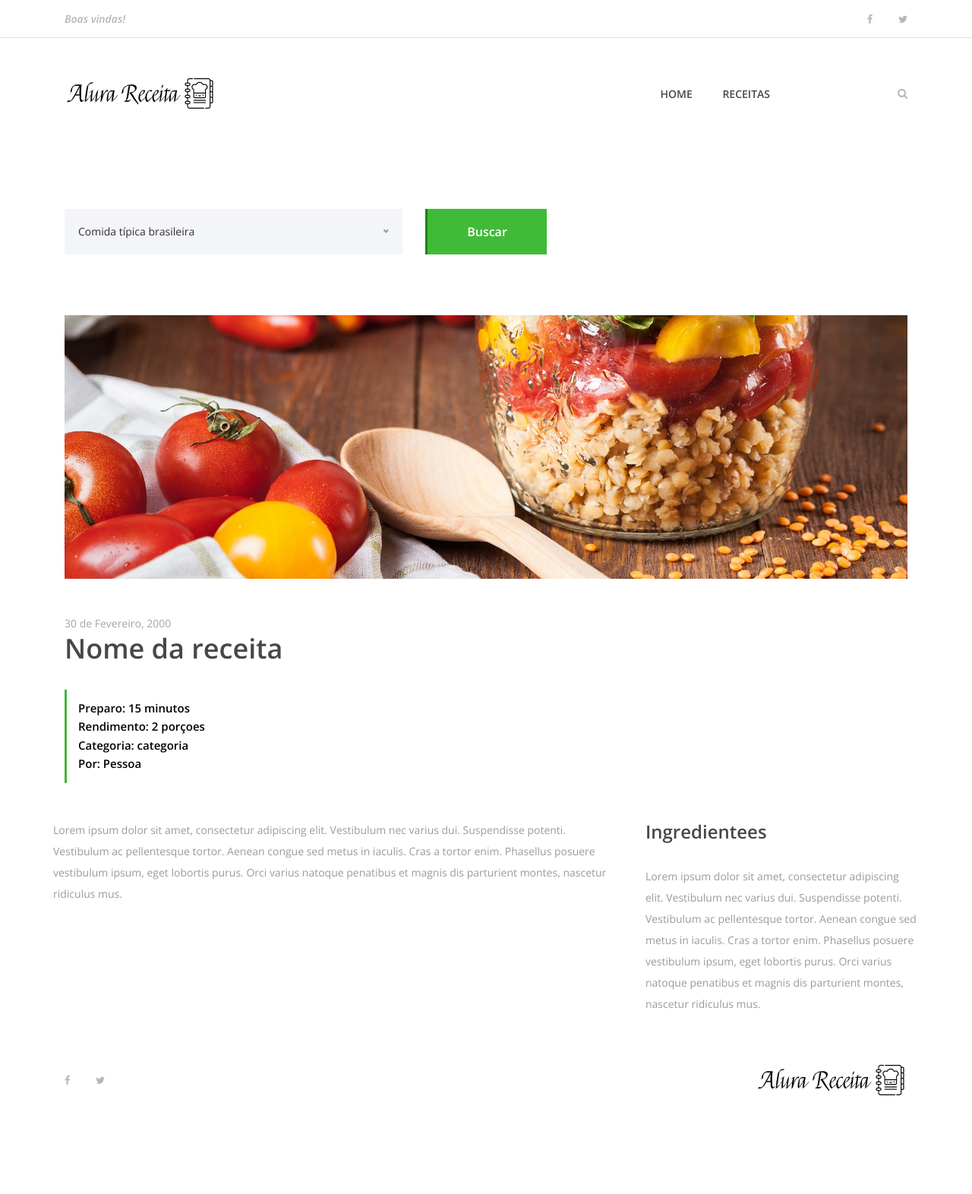
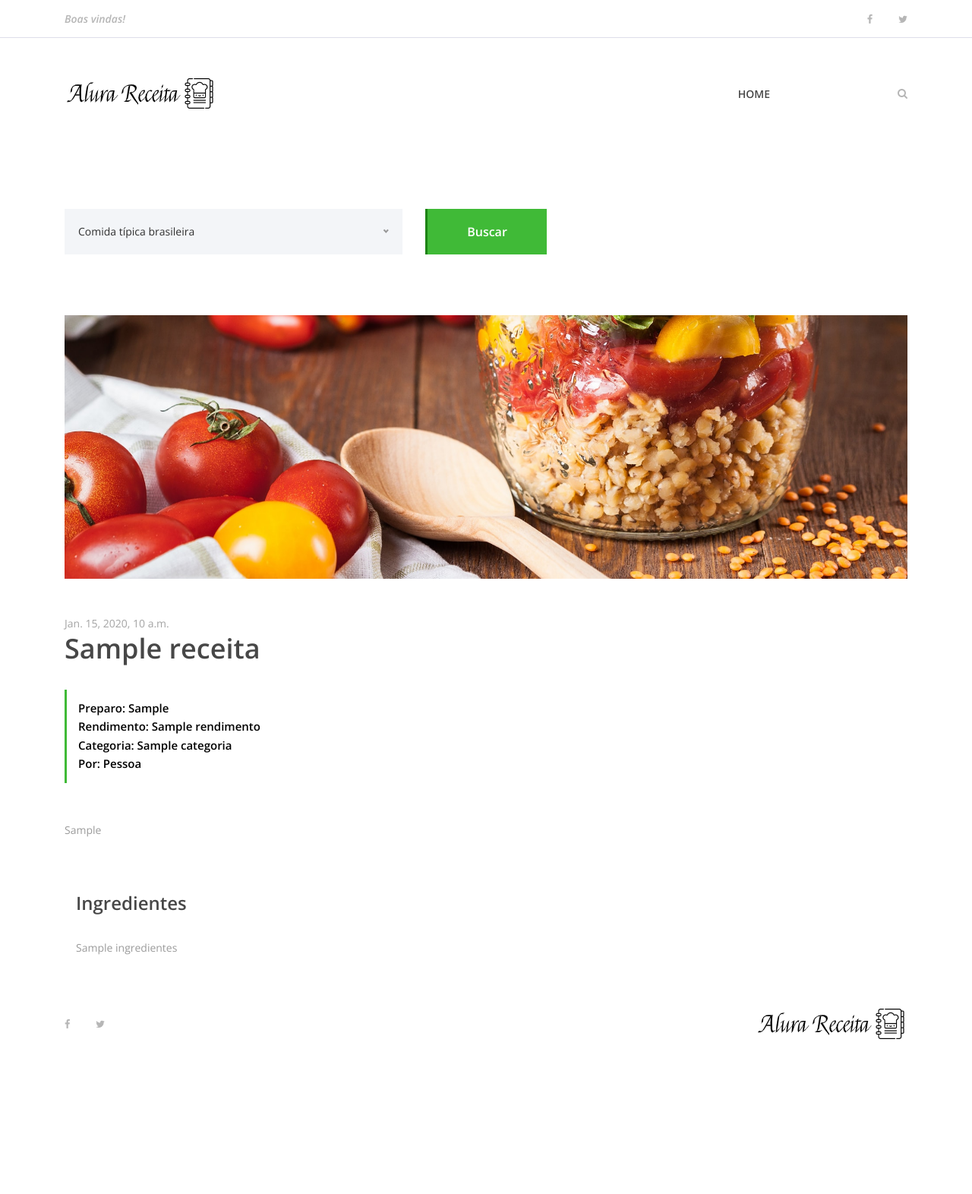
Before and after one commit to pietrovinicius/Alura_Django, a Django app: template receitas/templates/receita.html in a window 1280 px wide. Shown: the whole page at 76% size. After the commit the page ends 1368 px from the top, so only its background shows below. Run offline with Django 3.2, Linux system fonts and the light colour scheme; the template is opened without the code that fills it: most values are stand-ins (such as "Sample title", 1, 10 or a date in 2020); some libraries are stand-ins or nearby versions.

Commit message:
aula 470

```diff
--- a/receitas/templates/index.html
+++ b/receitas/templates/index.html
@@ -37,7 +37,7 @@
                     <div class="single-best-receipe-area mb-30">
                         <img src="{% static 'img/bg-img/foto_receita.png' %}" alt="">
                         <div class="receipe-content">
-                            <a href="{% url 'receita' %}">
+                            <a href="{% url 'receita' receita.id %}">
                                 <h5>{{ receita.nome_receita }}</h5>
                             </a>
                         </div>
--- a/receitas/templates/partials/menu.html
+++ b/receitas/templates/partials/menu.html
@@ -57,8 +57,6 @@
                             <div class="classynav">
                                 <ul>
                                     <li><a href="{% url 'index' %}">Home</a></li>
-                                    <li><a href="{% url 'receita' %}">Receitas</a></li>
-
                                 </ul>
 
                                 <!-- Formulario de busca -->
--- a/receitas/templates/receita.html
+++ b/receitas/templates/receita.html
@@ -66,37 +66,36 @@
                 <div class="row">
                     <div class="col-12 col-md-8">
                         <div class="receipe-headline my-5">
-                            <span>30 de Fevereiro, 2000</span>
-                            <h2>Nome da receita</h2>
+                            <span>{{ receita.date_receita }}</span>
+                            <h2>{{ receita.nome_receita }}</h2>
                             <div class="receipe-duration">
-                                <h6>Preparo: 15 minutos</h6>
-                                <h6>Rendimento: 2 porçoes</h6>
-                                <h6>Categoria: categoria</h6>
+                                <h6>Preparo: {{ receita.tempo_preparo}}</h6>
+                                <h6>Rendimento: {{ receita.rendimento }}</h6>
+                                <h6>Categoria: {{ receita.categoria }}</h6>
                                 <h6>Por: Pessoa</h6>
                             </div>
                         </div>
                     </div>
-
+                </div>
                 <div class="row">
                     <div class="col-12 col-lg-8">
                         <!-- Single Preparation Step -->
                         <div class="single-preparation-step d-flex">
-                            <p>Lorem ipsum dolor sit amet, consectetur adipiscing elit. Vestibulum nec varius dui. Suspendisse potenti. Vestibulum ac pellentesque tortor. Aenean congue sed metus in iaculis. Cras a tortor enim. Phasellus posuere vestibulum ipsum, eget lobortis purus. Orci varius natoque penatibus et magnis dis parturient montes, nascetur ridiculus mus. </p>
+                            <p>{{ receita.modo_preparo }}</p>
                         </div>
                     </div>
-
+                </div>
                 <!-- Ingredientes -->
                 <div class="col-12 col-lg-4">
                     <div class="ingredients">
-                            <h4>Ingredientees</h4>
+                        <h4>Ingredientes</h4>
                         <div class="ingredients">
-                                <p>Lorem ipsum dolor sit amet, consectetur adipiscing elit. Vestibulum nec varius dui. Suspendisse potenti. Vestibulum ac pellentesque tortor. Aenean congue sed metus in iaculis. Cras a tortor enim. Phasellus posuere vestibulum ipsum, eget lobortis purus. Orci varius natoque penatibus et magnis dis parturient montes, nascetur ridiculus mus. </p>
-                            </p>
+                            <p>{{ receita.ingredientes }}</p>
                         </div>
                     </div>
                 </div>
             </div>
-                <!-- Ingredientes -->
+        </div>
 
     {% include 'partials/footer.html' %}
 {% endblock %}
--- a/receitas/urls.py
+++ b/receitas/urls.py
@@ -4,5 +4,5 @@ from . import views
 
 urlpatterns = [
     path('', views.index, name='index'),
-    path('receita', views.receita, name='receita')
+    path('<int:receita_id>', views.receita, name='receita')
 ]
```
Also changed, not shown: receitas/views.py (+9 -3 lines). Lines whose indentation alone changed are shown as unchanged.
